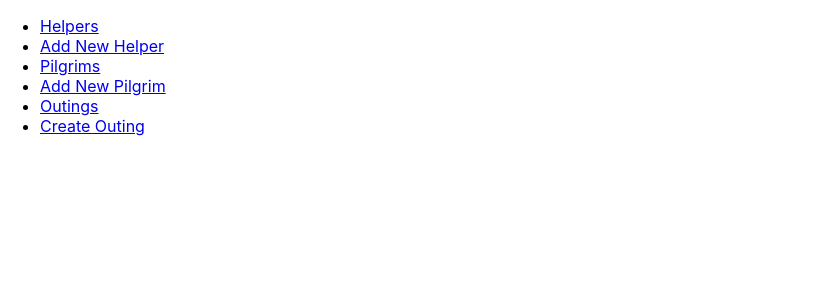
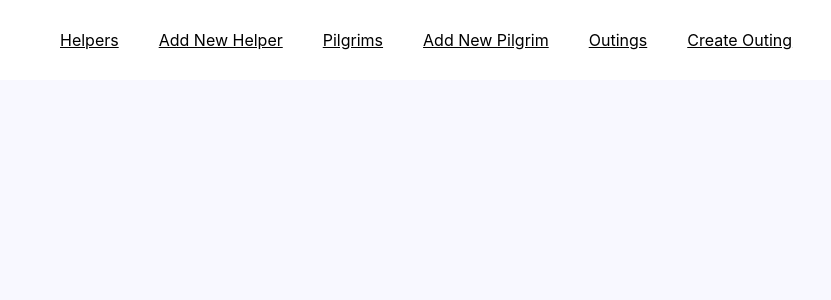
Before and after one commit to waspyfaeleith/pilgrim_service, a React (Create React App) app in the folder frontend/: page / in a window 1280 px wide. Shown: the top 300 px of the page, without its empty margins (0-831 px from the left). Built offline with nearby package versions, Linux system fonts and the light colour scheme.

Commit message:
added css file:

```diff
--- /dev/null
+++ b/frontend/public/css/styles.css
@@ -0,0 +1,67 @@
+.component {
+  margin: 20px;
+  padding: 10px;
+  width: 300px;
+  border: 1px solid black;
+}
+
+.name {
+  color: darkSlateGray;
+}
+
+ul.component-list {
+  display: flex;
+  flex-wrap: wrap;
+}
+
+li.component-item {
+  display: inline;
+}
+
+.navLink {
+    display: inline;
+}
+
+body {
+    height: 125vh;
+    font-family: sans-serif;
+  background-color: ghostWhite;
+}
+#root {
+  margin-top: 80px;
+  padding: 30px;
+}
+
+.main-image{
+  width:100%;
+  height:100%;
+}
+header {
+    background-color: white;
+    position: fixed;
+    top: 0;
+    left: 0;
+    right: 0;
+    height: 80px;
+     display: flex;
+     align-items: center;
+}
+header * {
+    display: inline;
+}
+header img {
+  height: 80px;
+margin-left: 40px;
+}
+header li {
+    margin: 20px;
+}
+
+a {
+    color: black;
+}
+
+.singlePirate {
+  display: flex;
+  justify-content: center;
+}
--- a/frontend/public/index.html
+++ b/frontend/public/index.html
@@ -3,6 +3,7 @@
   <head>
     <meta charset="utf-8">
     <link rel="shortcut icon" href="%PUBLIC_URL%/favicon.ico">
+    <link rel="stylesheet" href="/css/styles.css">
     <meta name="viewport" content="width=device-width, initial-scale=1, shrink-to-fit=no">
     <meta name="theme-color" content="#000000">
     <!--
```
Also changed, not shown: 1 other file (tests, documents, lock files or other folders).
